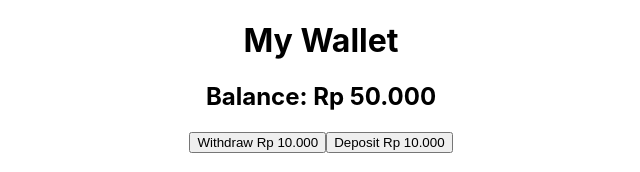
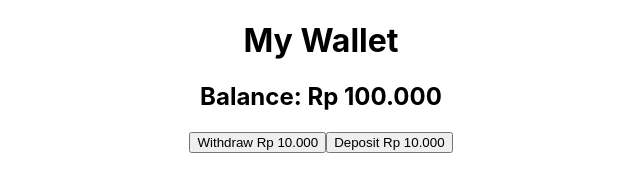
Before and after one commit to budiantoip/redux-wallet, a React (Create React App) app: page / in a window 1280 px wide. Shown: the top 172 px of the page, without its empty margins (319-959 px from the left). Built offline with nearby package versions, Linux system fonts and the light colour scheme.

Commit message:
get balance from store

```diff
--- a/src/containers/Wallet.js
+++ b/src/containers/Wallet.js
@@ -1,10 +1,14 @@
 import React from 'react';
+import { useSelector } from 'react-redux';
 
 const Wallet = () => {
+    const selectBalance = state => state.balance;
+    const balance = useSelector(selectBalance);
+
     return (
         <div>
             <h1>My Wallet</h1>
-        <h2>Balance: Rp 50.000</h2>
+            <h2>Balance: Rp {balance.toLocaleString('ID')}</h2>
             <button>Withdraw Rp 10.000</button>
             <button>Deposit Rp 10.000</button>
         </div>
--- a/src/index.js
+++ b/src/index.js
@@ -1,13 +1,23 @@
+import './index.css';
+
 import React from 'react';
 import ReactDOM from 'react-dom/client';
-import './index.css';
+import { Provider } from 'react-redux';
+import { legacy_createStore as createStore } from 'redux';
+
 import App from './App';
 import reportWebVitals from './reportWebVitals';
+import rootReducer from './rootReducer';
+
+const initialState = { balance: 100000 }
+const store = createStore(rootReducer, initialState);
 
 const root = ReactDOM.createRoot(document.getElementById('root'));
 root.render(
   <React.StrictMode>
-    <App />
+    <Provider store={store}>
+      <App />
+    </Provider>
   </React.StrictMode>
 );
 
--- /dev/null
+++ b/src/rootReducer.js
@@ -0,0 +1,5 @@
+const rootReducer = (state) => {
+    return state;
+}
+
+export default rootReducer;
```
Lines whose indentation alone changed are shown as unchanged.
